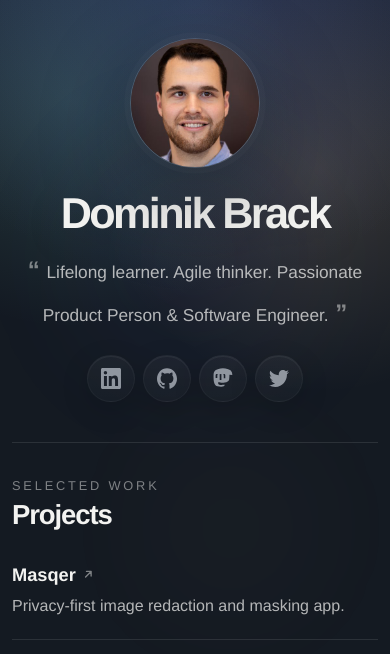
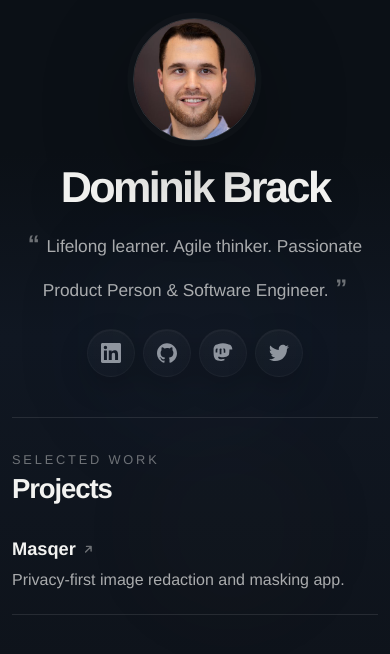
Before and after one commit to dbrack/brack.io-website, an Astro site: page / in a window 390 px wide. Built offline with nearby package versions, Linux system fonts and the light colour scheme; Astro itself is replaced by a stand-in of ours.

Commit message:
Refine iPhone edge-to-edge background transition

```diff
--- a/src/layouts/BaseLayout.astro
+++ b/src/layouts/BaseLayout.astro
@@ -18,7 +18,7 @@ const { title, description, bodyClass } = Astro.props;
 		<title>{title}</title>
 		<meta name="description" content={description} />
 		<meta name="color-scheme" content="dark" />
-		<meta name="theme-color" content="#1a2233" />
+		<meta name="theme-color" content="#0b1016" />
 		<meta name="apple-mobile-web-app-capable" content="yes" />
 		<meta name="apple-mobile-web-app-status-bar-style" content="black-translucent" />
 		<link rel="canonical" href={new URL(Astro.url.pathname, Astro.site).href} />
--- a/src/styles/global.css
+++ b/src/styles/global.css
@@ -1,17 +1,18 @@
 :root {
 	color-scheme: dark;
-	--bg: #141a22;
-	--bg-deep: #0f141d;
-	--bg-ink: #1a2233;
+	--bg-top: #0b1016;
+	--bg: #0d1117;
+	--bg-deep: #090d12;
+	--bg-ink: #101722;
 	--line: rgba(255, 255, 255, 0.1);
 	--line-strong: rgba(255, 255, 255, 0.16);
 	--text: #f3f3f1;
-	--muted: rgba(243, 243, 241, 0.72);
-	--soft: rgba(243, 243, 241, 0.48);
-	--accent: #b7cbff;
-	--accent-mint: rgba(128, 218, 196, 0.18);
-	--accent-gold: rgba(255, 213, 166, 0.16);
-	--glow: rgba(117, 147, 255, 0.16);
+	--muted: rgba(243, 243, 241, 0.68);
+	--soft: rgba(243, 243, 241, 0.42);
+	--accent: #c9d2e5;
+	--accent-mint: rgba(96, 138, 132, 0.1);
+	--accent-gold: rgba(196, 155, 110, 0.08);
+	--glow: rgba(88, 104, 147, 0.1);
 	--shadow: 0 30px 90px rgba(0, 0, 0, 0.34);
 	--font-sans: 'Avenir Next', 'Helvetica Neue', Helvetica, Arial, sans-serif;
 	--font-display:
@@ -30,12 +31,12 @@
 
 html {
 	min-height: 100%;
-	background-color: var(--bg-ink);
+	background-color: var(--bg-top);
 	background:
-		radial-gradient(circle at 50% 0%, var(--glow), transparent 34%),
-		radial-gradient(circle at 18% 12%, var(--accent-mint), transparent 28%),
-		radial-gradient(circle at 82% 20%, var(--accent-gold), transparent 30%),
-		linear-gradient(180deg, var(--bg-ink), transparent 28%),
+		linear-gradient(180deg, var(--bg-top) 0%, var(--bg-top) 10rem, var(--bg-ink) 24rem, var(--bg) 100%),
+		radial-gradient(circle at 50% 17rem, var(--glow), transparent 22rem),
+		radial-gradient(circle at 18% 18rem, var(--accent-mint), transparent 18rem),
+		radial-gradient(circle at 82% 24rem, var(--accent-gold), transparent 18rem),
 		var(--bg);
 }
 
@@ -62,12 +63,12 @@ body::after {
 }
 
 body::before {
-	top: 6rem;
+	top: 12rem;
 	left: 50%;
-	width: 20rem;
-	height: 20rem;
+	width: 18rem;
+	height: 18rem;
 	transform: translateX(-50%);
-	background: radial-gradient(circle, rgba(95, 121, 255, 0.15), transparent 68%);
+	background: radial-gradient(circle, rgba(73, 90, 136, 0.1), transparent 68%);
 }
 
 body::after {
@@ -75,7 +76,7 @@ body::after {
 	top: 26rem;
 	width: 14rem;
 	height: 14rem;
-	background: radial-gradient(circle, rgba(255, 208, 155, 0.09), transparent 72%);
+	background: radial-gradient(circle, rgba(182, 141, 95, 0.07), transparent 72%);
 }
 
 a {
@@ -93,9 +94,9 @@ img {
 	width: min(100% - 2rem, 43rem);
 	margin: 0 auto;
 	padding:
-		calc(3.35rem + env(safe-area-inset-top, 0px))
+		calc(2.9rem + env(safe-area-inset-top, 0px))
 		0
-		calc(4.25rem + env(safe-area-inset-bottom, 0px));
+		calc(4rem + env(safe-area-inset-bottom, 0px));
 	display: grid;
 	gap: 3rem;
 }
@@ -208,13 +209,13 @@ img {
 	width: 3.15rem;
 	height: 3.15rem;
 	border-radius: 999px;
-	border: 1px solid rgba(255, 255, 255, 0.04);
+	border: 1px solid rgba(255, 255, 255, 0.03);
 	background:
-		linear-gradient(180deg, rgba(255, 255, 255, 0.04), rgba(255, 255, 255, 0.02));
+		linear-gradient(180deg, rgba(255, 255, 255, 0.03), rgba(255, 255, 255, 0.015));
 	color: rgba(243, 243, 241, 0.58);
 	box-shadow:
-		inset 0 1px 0 rgba(255, 255, 255, 0.05),
-		0 8px 28px rgba(0, 0, 0, 0.16);
+		inset 0 1px 0 rgba(255, 255, 255, 0.035),
+		0 10px 30px rgba(0, 0, 0, 0.2);
 }
 
 .profile-links__icon {
@@ -239,11 +240,11 @@ img {
 .profile-links__link:hover,
 .profile-links__link:focus-visible {
 	background:
-		linear-gradient(180deg, rgba(255, 255, 255, 0.08), rgba(255, 255, 255, 0.04));
-	border-color: rgba(255, 255, 255, 0.12);
+		linear-gradient(180deg, rgba(255, 255, 255, 0.055), rgba(255, 255, 255, 0.03));
+	border-color: rgba(255, 255, 255, 0.09);
 	box-shadow:
-		inset 0 1px 0 rgba(255, 255, 255, 0.06),
-		0 14px 32px rgba(0, 0, 0, 0.18);
+		inset 0 1px 0 rgba(255, 255, 255, 0.045),
+		0 14px 32px rgba(0, 0, 0, 0.22);
 }
 
 .profile-links__link:hover .profile-links__icon,
@@ -367,17 +368,26 @@ a:focus-visible {
 }
 
 @media (max-width: 640px) {
+	html {
+		background:
+			linear-gradient(180deg, var(--bg-top) 0%, var(--bg-top) 9.5rem, var(--bg-ink) 21rem, var(--bg) 100%),
+			radial-gradient(circle at 50% 15.5rem, var(--glow), transparent 16rem),
+			radial-gradient(circle at 18% 16rem, var(--accent-mint), transparent 13rem),
+			radial-gradient(circle at 82% 20rem, var(--accent-gold), transparent 13rem),
+			var(--bg);
+	}
+
 	.home {
 		width: min(100% - 1.5rem, 42rem);
 		padding:
-			calc(2.35rem + env(safe-area-inset-top, 0px))
+			calc(1.15rem + env(safe-area-inset-top, 0px))
 			0
 			calc(2.8rem + env(safe-area-inset-bottom, 0px));
 		gap: 2.5rem;
 	}
 
 	.hero__portrait {
-		width: 8.1rem;
+		width: 7.7rem;
 	}
 
 	.profile-links__list {
```
